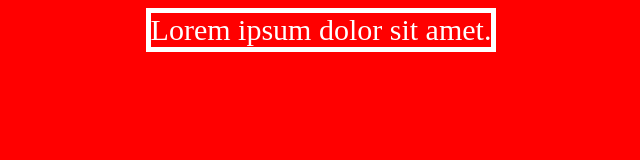
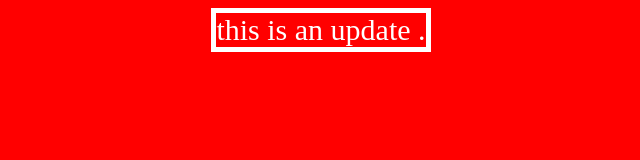
Before and after one commit to ronabrida/TestSomeThing, a plain HTML site: page index.html in a window 1280 px wide. Shown: the whole page, without its empty margins (319-959 px from the left). Drawn offline with Linux system fonts and the light colour scheme.

Commit message:
edit html file

```diff
--- a/index.html
+++ b/index.html
@@ -8,6 +8,6 @@
     <script src="app.js"></script>
 </head>
 <body>
-    <p>Lorem ipsum dolor sit amet.</p>
+    <p>this is an update .</p>
 </body>
 </html>
```
